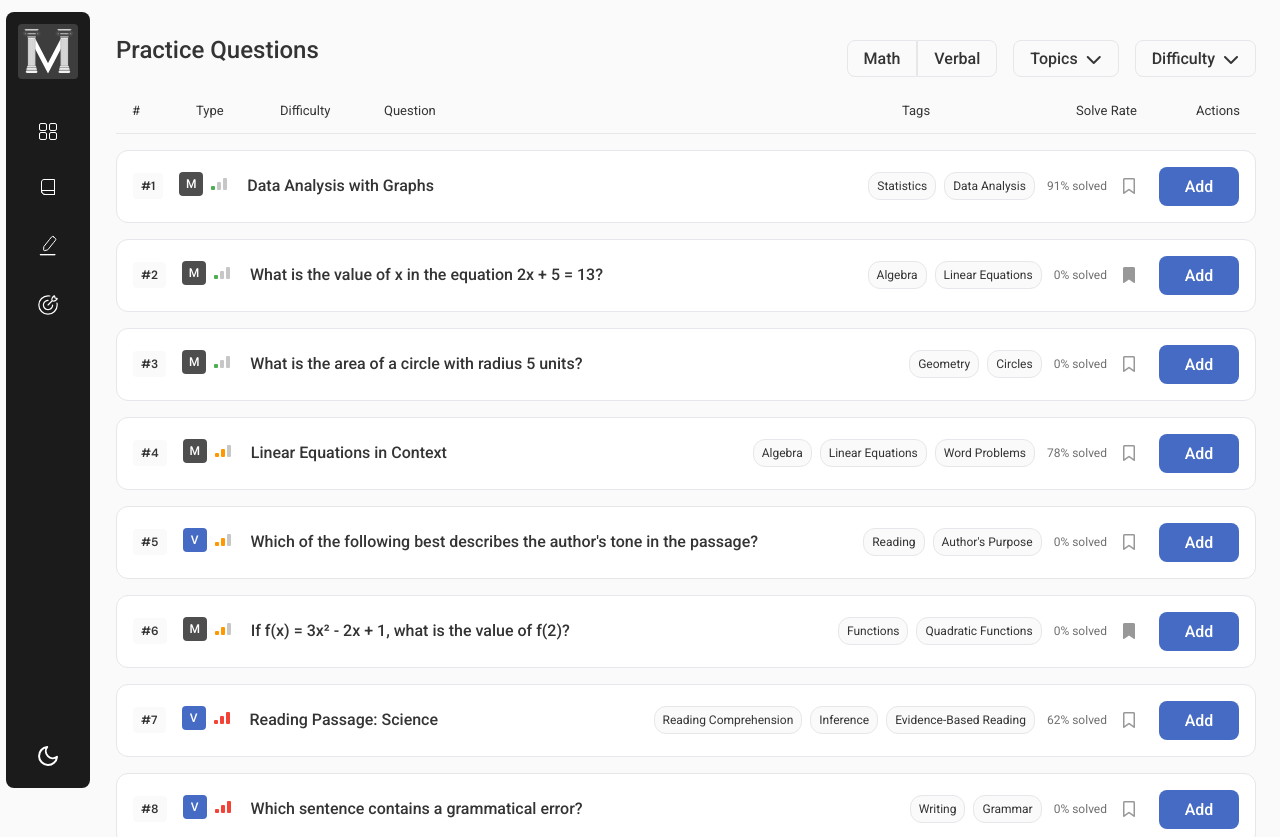
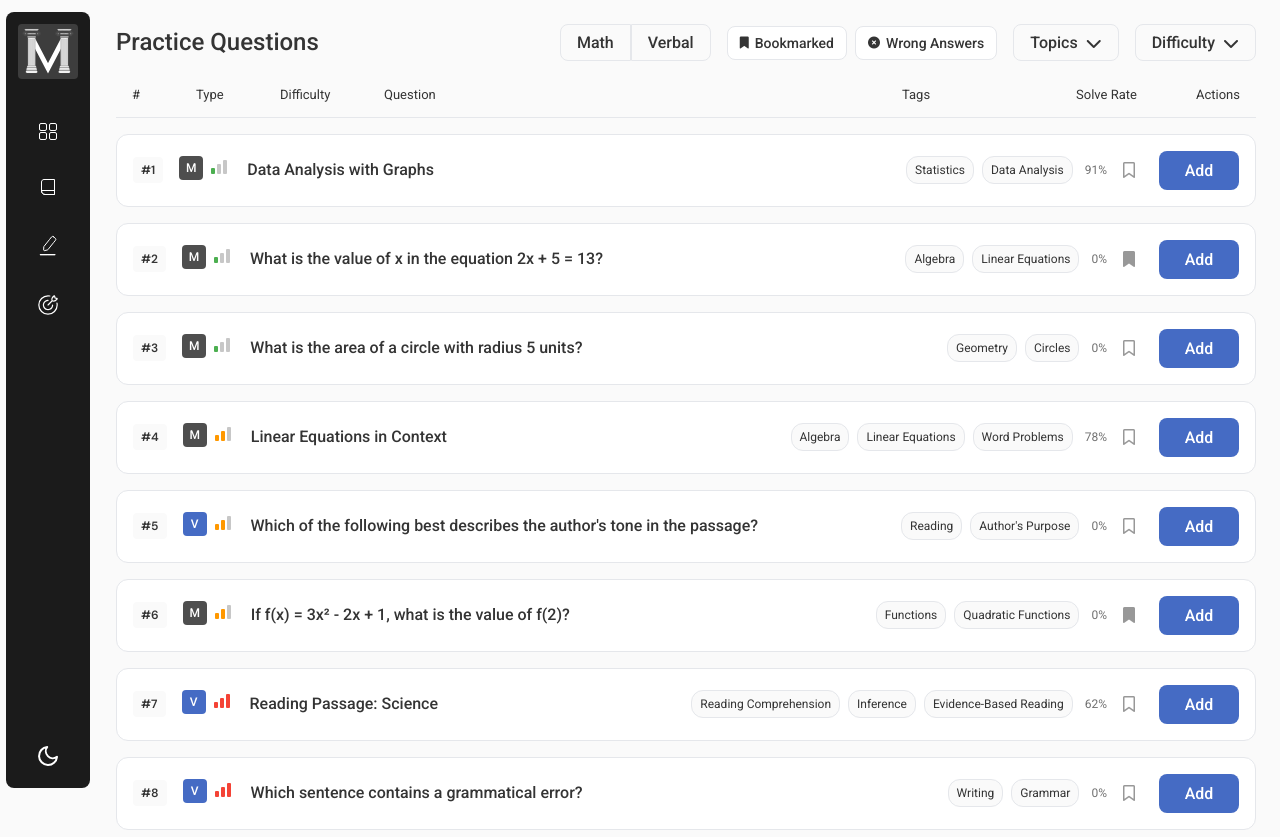
Before and after one commit to Orujhimaru/max_odyssey, a React (Vite) app: page /practice in a window 1280 px wide. Shown: the top 837 px of the page. Built offline with nearby package versions, Linux system fonts and the light colour scheme; a web font is replaced by a local one.

Commit message:
design: progress bar styling changed

```diff
--- a/src/pages/PracticePage/Practice.css
+++ b/src/pages/PracticePage/Practice.css
@@ -357,9 +357,46 @@
 
 .practice-filters {
   display: flex;
+  gap: 16px;
+  align-items: center;
   flex-wrap: wrap;
-  gap: 16px;
-  margin-top: 16px;
+}
+
+.filter-toggles {
+  display: flex;
+  gap: 8px;
+}
+
+.filter-toggle {
+  display: flex;
+  align-items: center;
+  gap: 6px;
+  padding: 8px 12px;
+  background-color: var(--bg-primary);
+  border: 1px solid var(--border-color);
+  border-radius: 8px;
+  color: var(--text-primary);
+  font-size: 14px;
+  cursor: pointer;
+  transition: all 0.2s ease;
+}
+
+.filter-toggle i {
+  font-size: 12px;
+}
+
+.filter-toggle:hover {
+  background-color: var(--bg-secondary);
+}
+
+.filter-toggle.active {
+  background-color: var(--verbal-color);
+  color: white;
+  border-color: var(--verbal-color);
+}
+
+.filter-toggle.active:hover {
+  background-color: #627fd0;
 }
 
 .subject-switch {
@@ -409,8 +446,8 @@
 .topic-filter-dropdown {
   position: absolute;
   top: 100%;
-  left: 0;
-  width: 500px;
+  left: -196%;
+  width: 450px;
   background-color: var(--bg-primary);
   border: 1px solid var(--border-color);
   border-radius: 8px;
@@ -503,8 +540,8 @@
 .difficulty-filter-dropdown {
   position: absolute;
   top: 100%;
-  left: 0;
-  width: 200px;
+  left: -23%;
+  width: 150px;
   background-color: var(--bg-primary);
   border: 1px solid var(--border-color);
   border-radius: 8px;
@@ -608,7 +645,7 @@
 
 .question-card:hover {
   transform: translateY(-4px);
-  box-shadow: 0 4px 12px rgba(0, 0, 0, 0.1);
+  box-shadow: 0 4px 12px rgba(0, 0, 0, 0.026);
 }
 
 .question-left {
@@ -673,15 +710,15 @@
 }
 
 .difficulty-indicator .bar:nth-child(1) {
-  height: 4px;
+  height: 6px;
 }
 
 .difficulty-indicator .bar:nth-child(2) {
-  height: 8px;
+  height: 10px;
 }
 
 .difficulty-indicator .bar:nth-child(3) {
-  height: 12px;
+  height: 14px;
 }
 
 .difficulty-indicator.easy .bar:nth-child(1) {
--- a/src/pages/PracticePage/Practice.jsx
+++ b/src/pages/PracticePage/Practice.jsx
@@ -7,6 +7,8 @@ const Practice = () => {
   const [showTopicFilter, setShowTopicFilter] = useState(false);
   const [showDifficultyFilter, setShowDifficultyFilter] = useState(false);
   const [activeDifficulty, setActiveDifficulty] = useState("all");
+  const [showBookmarked, setShowBookmarked] = useState(false);
+  const [showWrongAnswered, setShowWrongAnswered] = useState(false);
 
   // Math topics
   const mathTopics = [
@@ -186,7 +188,17 @@ const Practice = () => {
       (question.topic && selectedTopics.includes(question.topic)) ||
       (question.subtopic && selectedTopics.includes(question.subtopic));
 
-    return matchesFilter && matchesDifficulty && matchesTopics;
+    const matchesBookmarked = !showBookmarked || question.isBookmarked;
+    const matchesWrongAnswered =
+      !showWrongAnswered || question.performance === "incorrect";
+
+    return (
+      matchesFilter &&
+      matchesDifficulty &&
+      matchesTopics &&
+      matchesBookmarked &&
+      matchesWrongAnswered
+    );
   });
 
   return (
@@ -214,6 +226,23 @@ const Practice = () => {
               }
             >
               Verbal
+            </button>
+          </div>
+
+          <div className="filter-toggles">
+            <button
+              className={`filter-toggle ${showBookmarked ? "active" : ""}`}
+              onClick={() => setShowBookmarked(!showBookmarked)}
+            >
+              <i className="fas fa-bookmark"></i>
+              Bookmarked
+            </button>
+            <button
+              className={`filter-toggle ${showWrongAnswered ? "active" : ""}`}
+              onClick={() => setShowWrongAnswered(!showWrongAnswered)}
+            >
+              <i className="fas fa-times-circle"></i>
+              Wrong Answers
             </button>
           </div>
 
@@ -416,7 +445,7 @@ const Practice = () => {
                   )}
                 </div>
                 <div className="completion-rate">
-                  <span>{question.completionRate || 0}% solved</span>
+                  <span>{question.completionRate || 0}% </span>
                 </div>
                 <div className="question-actions">
                   <button className="bookmark-button">
```
